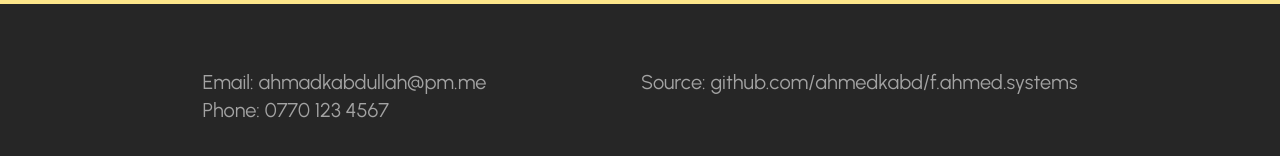
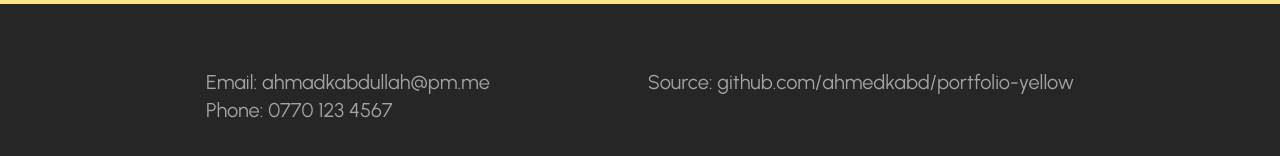
Before and after one commit to ahme-dev/portfolio-yellow, a Vue app: page / in a window 1280 px wide. Shown: the part 3196-3352 px from the top of the page. Built offline with nearby package versions, Linux system fonts and the light colour scheme.

Commit message:
Update App.vue

```diff
--- a/src/App.vue
+++ b/src/App.vue
@@ -138,8 +138,8 @@
         <div>
           <h1>
             Source:
-            <a href="https://github.com/ahmedkabd/f.ahmed.systems">
-              github.com/ahmedkabd/f.ahmed.systems
+            <a href="https://github.com/ahmedkabd/portfolio-yellow">
+              github.com/ahmedkabd/portfolio-yellow
             </a>
           </h1>
         </div>
```
